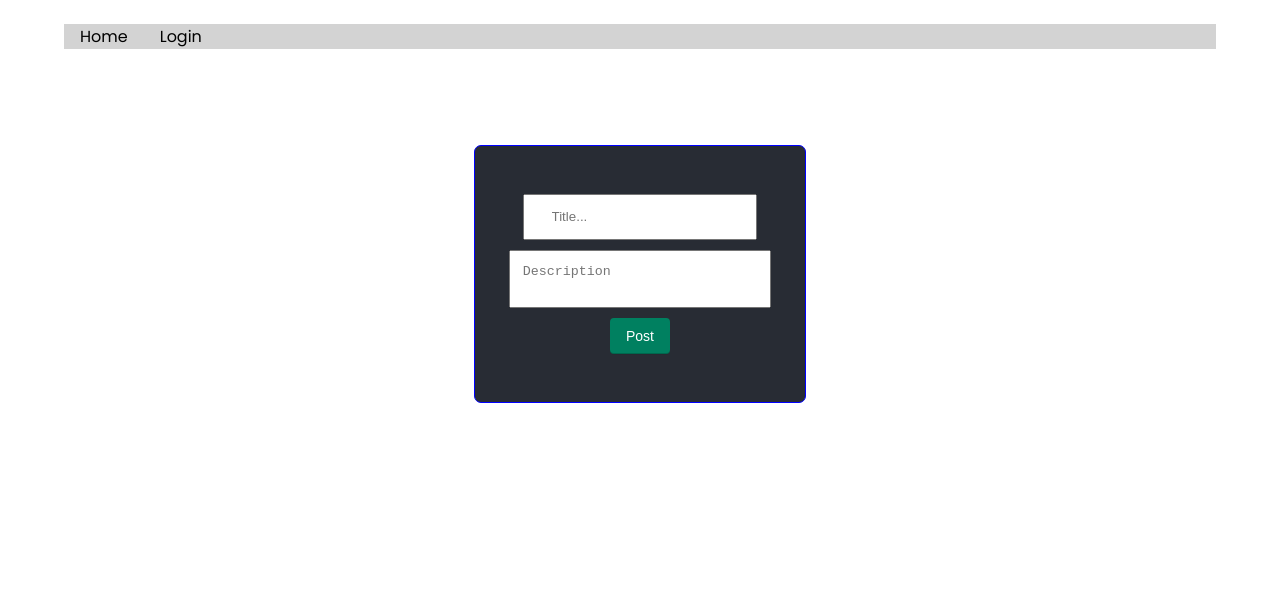
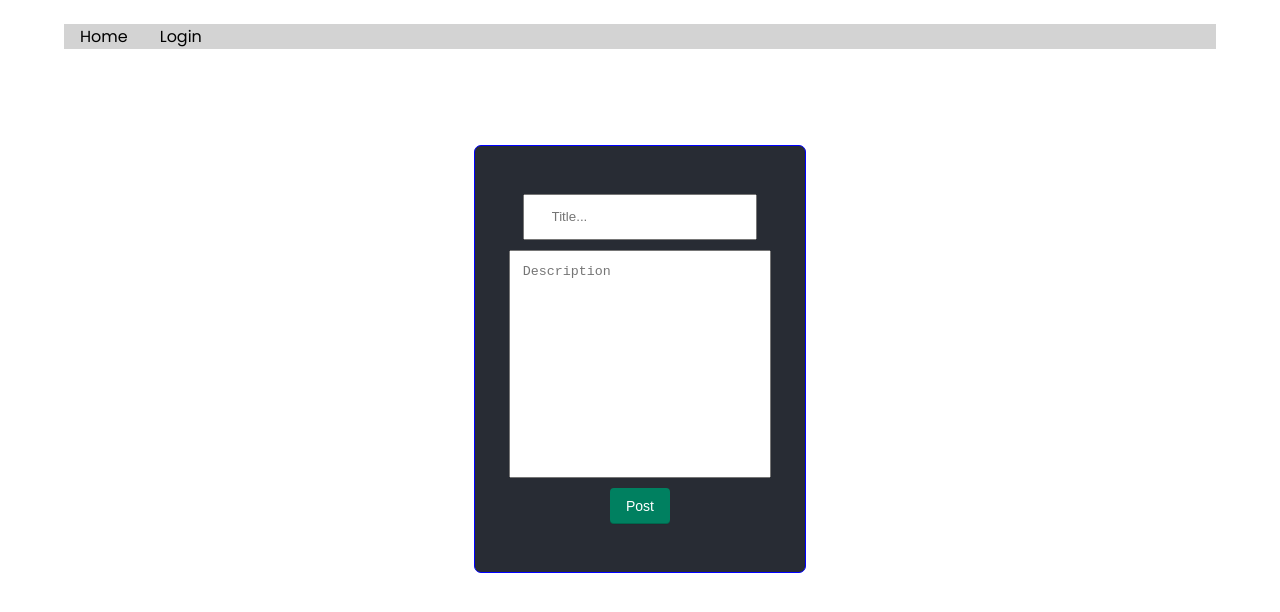
Before and after one commit to femiopebiyi/firebase-social-media-react, a React (Create React App) app: page /createpost in a window 1280 px wide. Shown: the top 612 px of the page. Built offline with nearby package versions, Linux system fonts and the light colour scheme; no server answers; a web font is replaced by a local one.

Commit message:
minor changes

```diff
--- a/src/App.css
+++ b/src/App.css
@@ -114,6 +114,7 @@ form {
   resize: none;
   width: 100%;
   padding: 1em 1em;
+  height: 200px;
 }
 .sucess{
   color: darkgreen;
@@ -147,6 +148,9 @@ form p{
 
 .profile-img{
   border-radius: 50%;
+  cursor: pointer;
+}
+.profile p{
   cursor: pointer;
 }
 
--- a/src/App.tsx
+++ b/src/App.tsx
@@ -1,5 +1,5 @@
-import React from 'react';
-import { BrowserRouter as Router, Route, Routes } from 'react-router-dom';
+import React from 'react'
+import { BrowserRouter as Router, Route, Routes } from 'react-router-dom'
 
 import './App.css';
 import { Main } from './pages/main/main';
```
